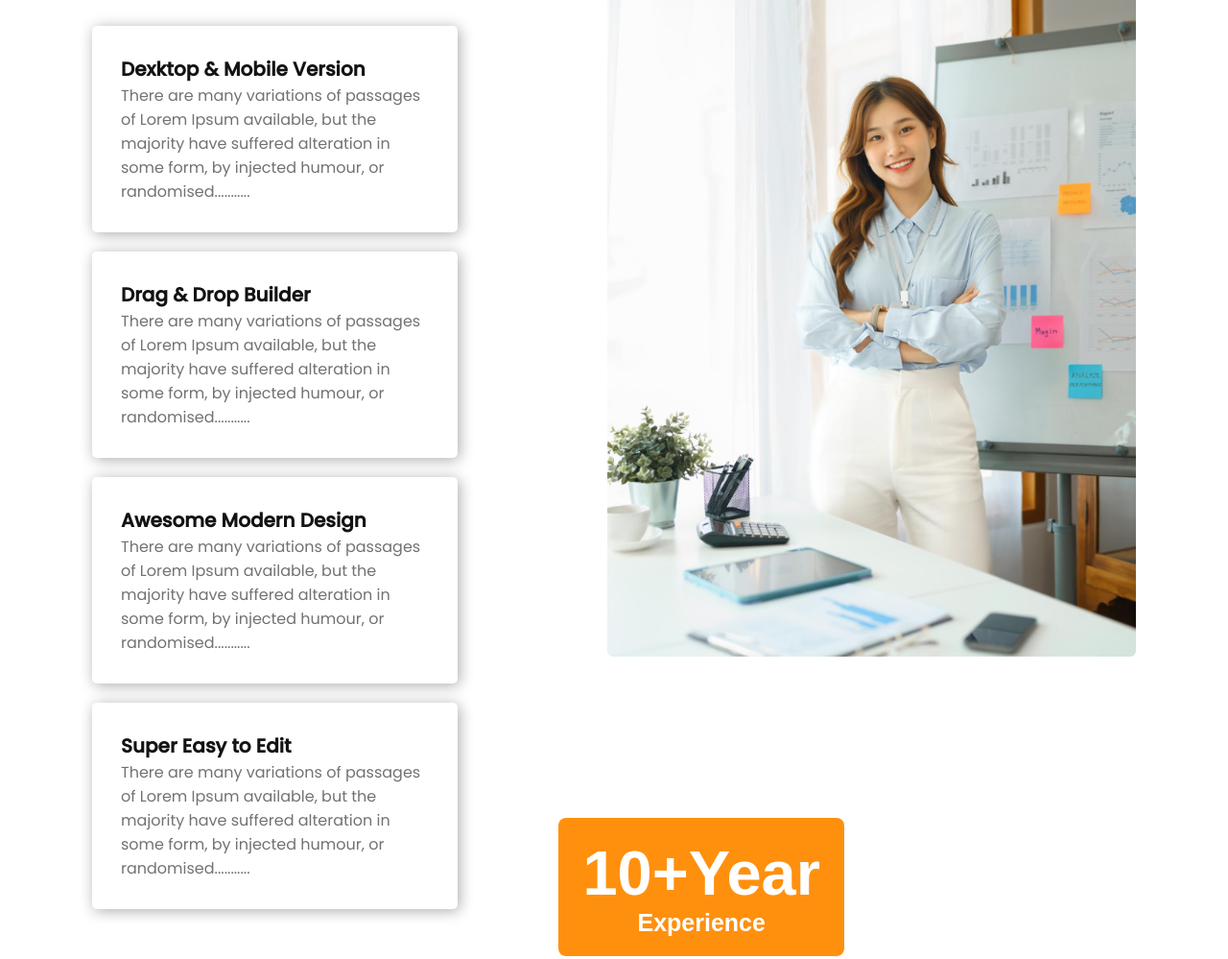
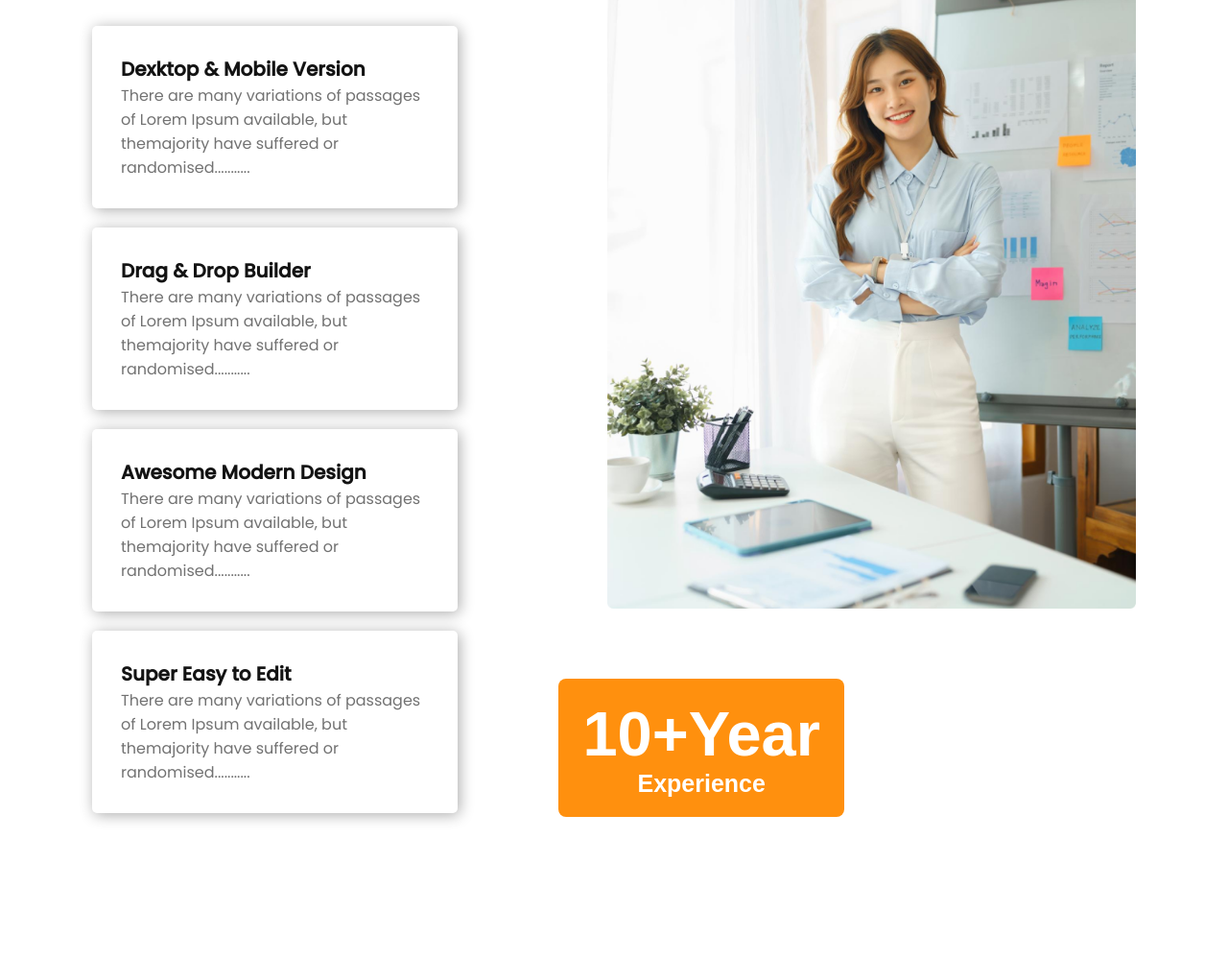
Before and after one commit to SihabMolla11/assignment-2, a plain HTML site: page index.html in a window 1280 px wide. Shown: the part 2235-3234 px from the top of the page at 96% size. Drawn offline with Linux system fonts and the light colour scheme.

Commit message:
fixed commit

```diff
--- a/css/style.css
+++ b/css/style.css
@@ -189,7 +189,7 @@ font-size:16px;
     border:none;
     text-align: center;
     position:relative;
-    bottom: 115px;
+    bottom: 160px;
     left:38vw;
 }
 .year{
--- a/index.html
+++ b/index.html
@@ -75,32 +75,29 @@
                 <div class="experience-content">
                     <div class="container">
                         <h2 class="container-title">Features you will <br> love & enjoy</h2>
-                        <p class="container-text">There are many variations of passages of Lorem Ipsum available, but the
-                            majority have suffered
+                        <p class="container-text">There are many variations of passages of Lorem Ipsum available, but
+                            the majority have suffered
                             alteration in some form, by injected humour, or randomised words which don't look even</p>
                     </div>
                     <div class="container2">
                         <h3>Dexktop & Mobile Version</h3>
-                        <p>There are many variations of passages of Lorem Ipsum available, but the majority have suffered
-                            alteration in some form, by injected humour, or randomised...........</p>
+                        <p>There are many variations of passages of Lorem Ipsum available, but themajority have suffered
+                            or randomised...........</p>
                     </div>
                     <div class="container2">
                         <h3>Drag & Drop Builder</h3>
-                        <p>There are many variations of passages of Lorem Ipsum available, but the majority have
-                            suffered
-                            alteration in some form, by injected humour, or randomised...........</p>
+                        <p>There are many variations of passages of Lorem Ipsum available, but themajority have suffered
+                            or randomised...........</p>
                     </div>
                     <div class="container2">
                         <h3>Awesome Modern Design</h3>
-                        <p>There are many variations of passages of Lorem Ipsum available, but the majority have
-                            suffered
-                            alteration in some form, by injected humour, or randomised...........</p>
+                        <p>There are many variations of passages of Lorem Ipsum available, but themajority have suffered
+                            or randomised...........</p>
                     </div>
                     <div class="container2">
                         <h3>Super Easy to Edit</h3>
-                        <p>There are many variations of passages of Lorem Ipsum available, but the majority have
-                            suffered
-                            alteration in some form, by injected humour, or randomised...........</p>
+                        <p>There are many variations of passages of Lorem Ipsum available, but themajority have suffered
+                            or randomised...........</p>
                     </div>
                 </div>
                 <div class="experience-imgcon">
```
